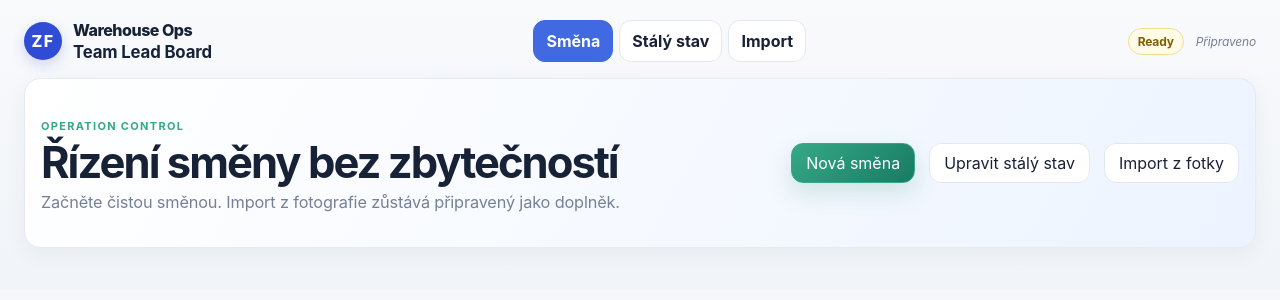
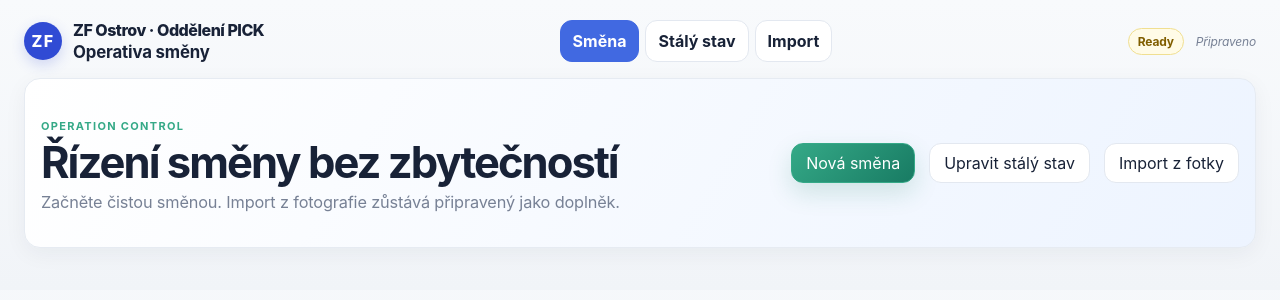
Before and after one commit to Egutek/zf-operation-3.0, a React (Vite) app: page / in a window 1280 px wide. Shown: the top 300 px of the page. Built offline with nearby package versions, Linux system fonts and the light colour scheme.

Commit message:
feat: align V3 ZF operations branding

```diff
--- a/src/App.tsx
+++ b/src/App.tsx
@@ -417,8 +417,8 @@ export default function App() {
         <div className="brand">
           <div className="brand-mark">ZF</div>
           <div>
-            <span className="eyebrow">Warehouse Ops</span>
-            <h3>Team Lead Board</h3>
+            <span className="eyebrow">ZF Ostrov · Oddělení PICK</span>
+            <h3>Operativa směny</h3>
           </div>
         </div>
         <nav className="main-nav" aria-label="Hlavní navigace">
```
